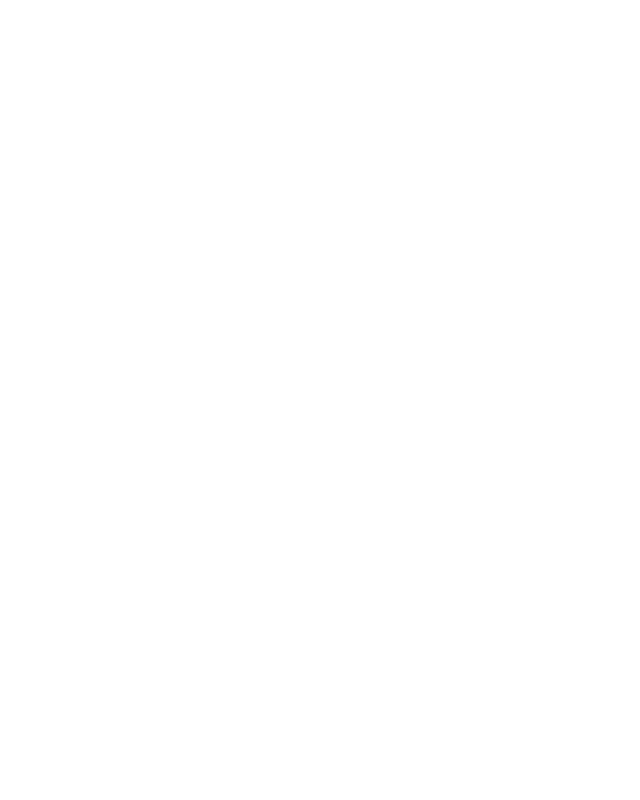
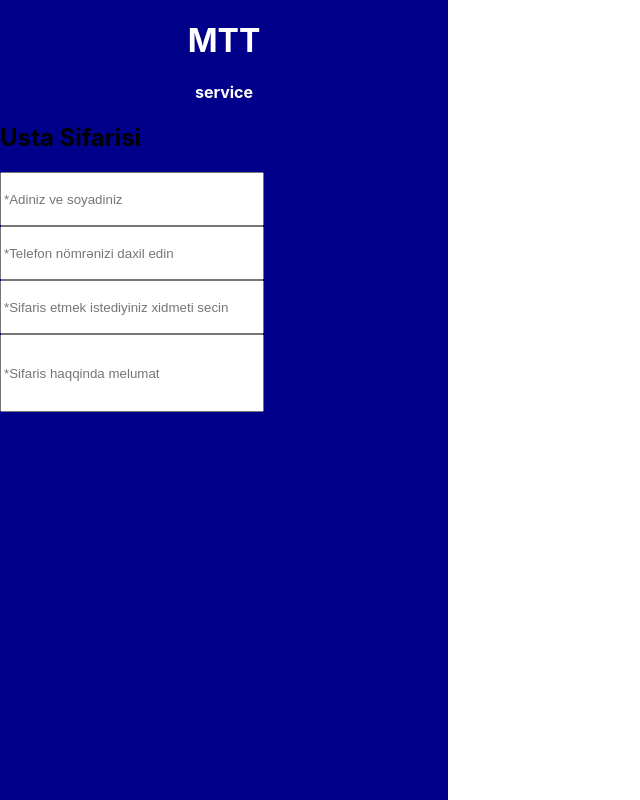
Before and after one commit to abbbsovaaa/React-first, a React (Create React App) app in the folder react/react task 1/: page /ustasifarisi in a window 1280 px wide. Before the commit this address had no page. Shown: the whole page, without its empty margins (0-640 px from the left). Built offline with nearby package versions, Linux system fonts and the light colour scheme.

Commit message:
add Usta Sifarisi

```diff
--- a/react/react task 1/src/pages/NotFound/index.jsx
+++ b/react/react task 1/src/pages/NotFound/index.jsx
@@ -8,7 +8,8 @@
             display: 'flex',
             flexDirection: 'column',
             alignItems: 'center',
-            justifyContent: 'center'
+            justifyContent: 'center',
+            backgroundColor:'aliceblue'
         }}>
             <h1>Axtardiginiz sehife tapilmadi</h1>
             <img style={{
--- /dev/null
+++ b/react/react task 1/src/pages/UstaSifarisi/index.jsx
@@ -0,0 +1,47 @@
+const UstaSifarisi = () => {
+    return (
+
+        <div style={{
+            position: "absolute",
+            width: '35vw',
+            height: '100vh',
+            backgroundColor: 'darkblue'
+        }}>
+            <h1 style={{
+                color: 'white',
+                display: 'flex',
+                alignItems: 'center',
+                justifyContent: 'center'
+            }}>MTT </h1>
+            <h4 style={{
+                color: 'white',
+                display: 'flex',
+                alignItems: 'center',
+                justifyContent: 'center'
+            }}>service</h4>
+            <h2>Usta Sifarisi </h2>
+            <input
+                style={{
+                    width: '20vw',
+                    height: '6vh'
+                }}
+                type="text" placeholder="*Adiniz ve soyadiniz" />
+            <input
+                style={{
+                    width: '20vw',
+                    height: '6vh'
+                }}
+                type="password" placeholder="*Telefon nömrənizi daxil edin " />
+            <input style={{
+                width: '20vw',
+                height: '6vh'
+            }} type="text" placeholder="*Sifaris etmek istediyiniz xidmeti secin" />
+            <input style={{
+                width: '20vw',
+                height: '9vh',
+            }} type="text" placeholder="*Sifaris haqqinda melumat" />
+        </div>
+    )
+
+}
+export default UstaSifarisi;
--- a/react/react task 1/src/routing/index.jsx
+++ b/react/react task 1/src/routing/index.jsx
@@ -1,12 +1,14 @@
 import { Route, Routes } from "react-router";
 import Home from "../pages/Home";
 import NotFound from "../pages/NotFound";
+import UstaSifarisi from "../pages/UstaSifarisi";
 
 const Routing = () => {
  return(
     <Routes>
     <Route path="/" element={<Home/>}></Route>
     <Route path="/notfound" element={<NotFound/>}/>
+    <Route path="/ustasifarisi" element={<UstaSifarisi/>}/>
     </Routes>
  )
 }
```
Also changed, not shown: react/react task 1/src/assets/back.png (added).
